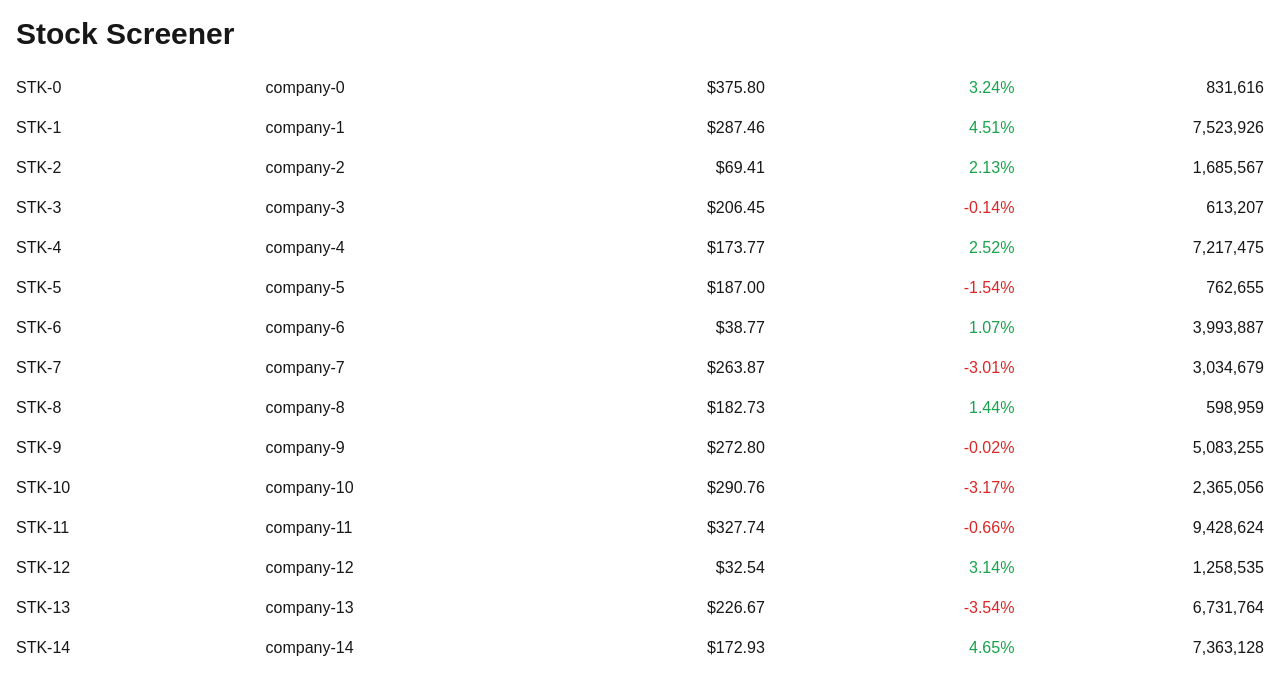
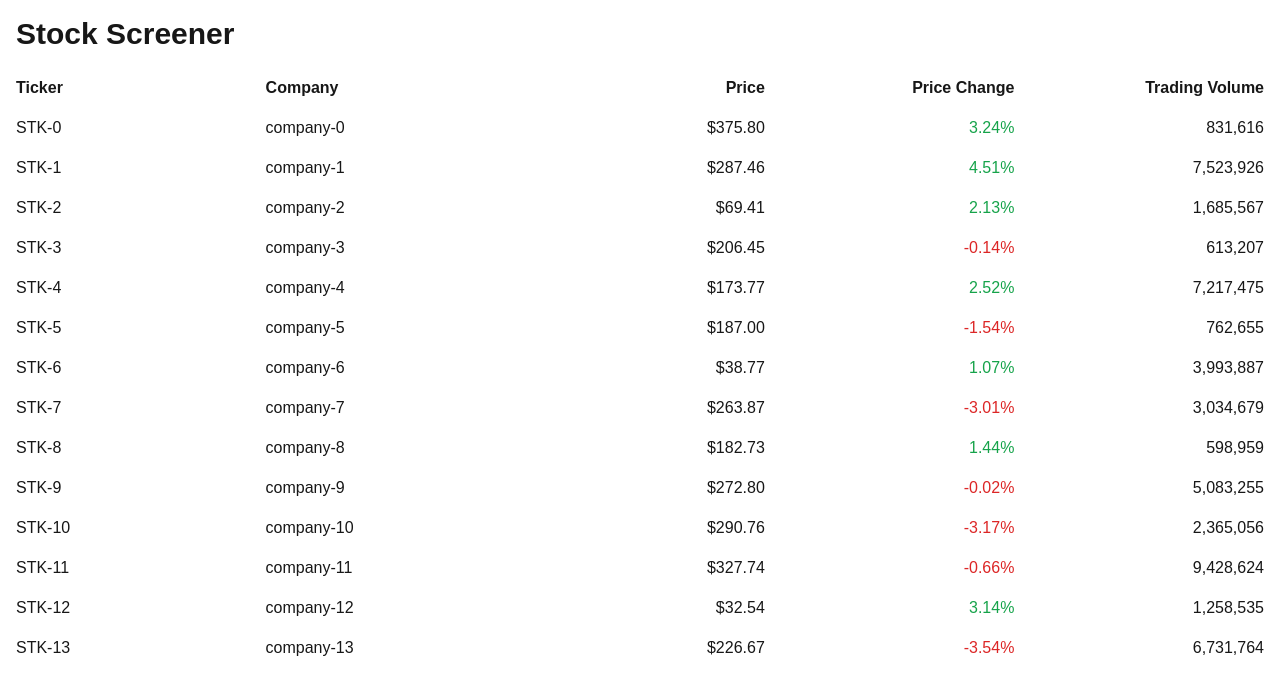
Before and after one commit to Esther9904/stock-screener, a Next.js app: page / in a window 1280 px wide. Shown: the top 694 px of the page. Built offline with nearby package versions, Linux system fonts and the light colour scheme.

Commit message:
implemented table header

```diff
--- a/src/components/StockTable.tsx
+++ b/src/components/StockTable.tsx
@@ -1,7 +1,7 @@
 "use client";
 import { Stock } from "@/types/stock";
 import { useRef } from "react";
-import { useReactTable, getCoreRowModel } from "@tanstack/react-table";
+import { useReactTable, getCoreRowModel, flexRender } from "@tanstack/react-table";
 import { stockColumns } from "@/components/columns";
 import StockRow from "@/components/StockRow"
 import { useVirtualizer } from "@tanstack/react-virtual";
@@ -18,14 +18,27 @@ export default function StockTable({ stocks }: StockTableProps){
     })
     const { rows } = table.getRowModel()
 
+    const rightAlignedColumns = ["currentPrice", "percentPriceChange", "tradingVolume"]
+
     const rowVirtualizer = useVirtualizer({
         count: rows.length,
         getScrollElement: () => parentRef.current,
         estimateSize: () => 40,
         overscan: 5,
     })
+
+
     return(
         <div ref={parentRef} className="h-[600px] overflow-auto">
+            {table.getHeaderGroups().map((headerGroup) => (
+                <div key={headerGroup.id} className="grid grid-cols-5 px-4 py-2 font-bold sticky top-0 z-10 bg-white">
+                    {headerGroup.headers.map((header) => (
+                        <span key={header.id} className={`${rightAlignedColumns.includes(header.column.id) ? "text-right" : ""}`}>
+                            {flexRender(header.column.columnDef.header, header.getContext())}
+                        </span>
+                    ))}
+                </div>
+            ))}
             <div style={{ height: rowVirtualizer.getTotalSize(), position: "relative"}}>
                 {rowVirtualizer.getVirtualItems().map((virtualItem) => (
                     <div
```
